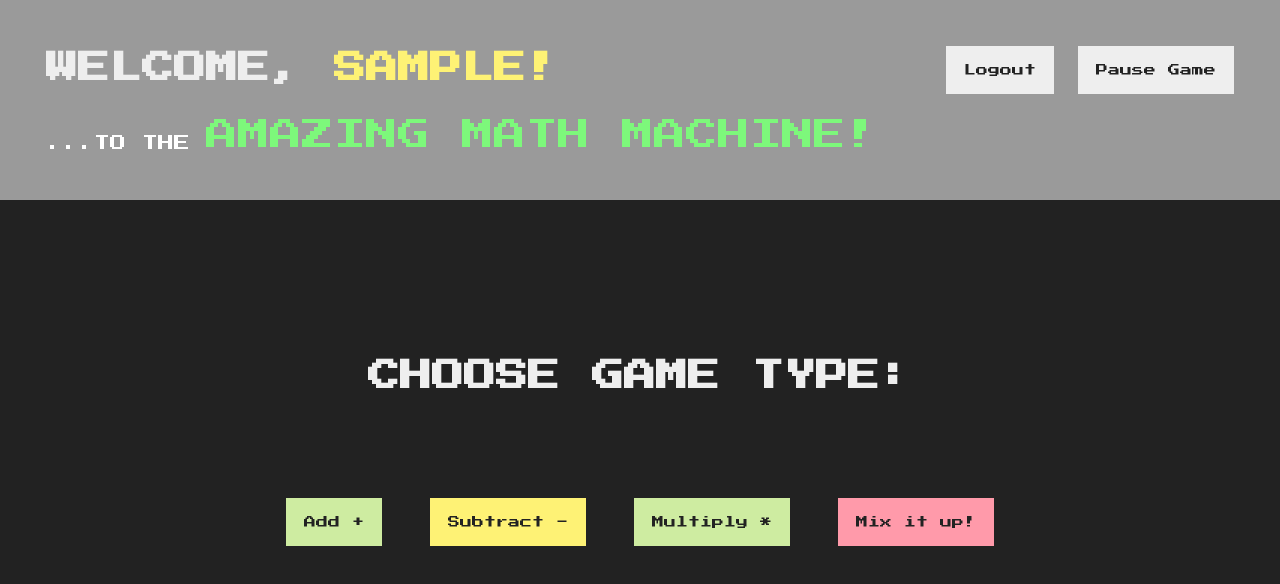
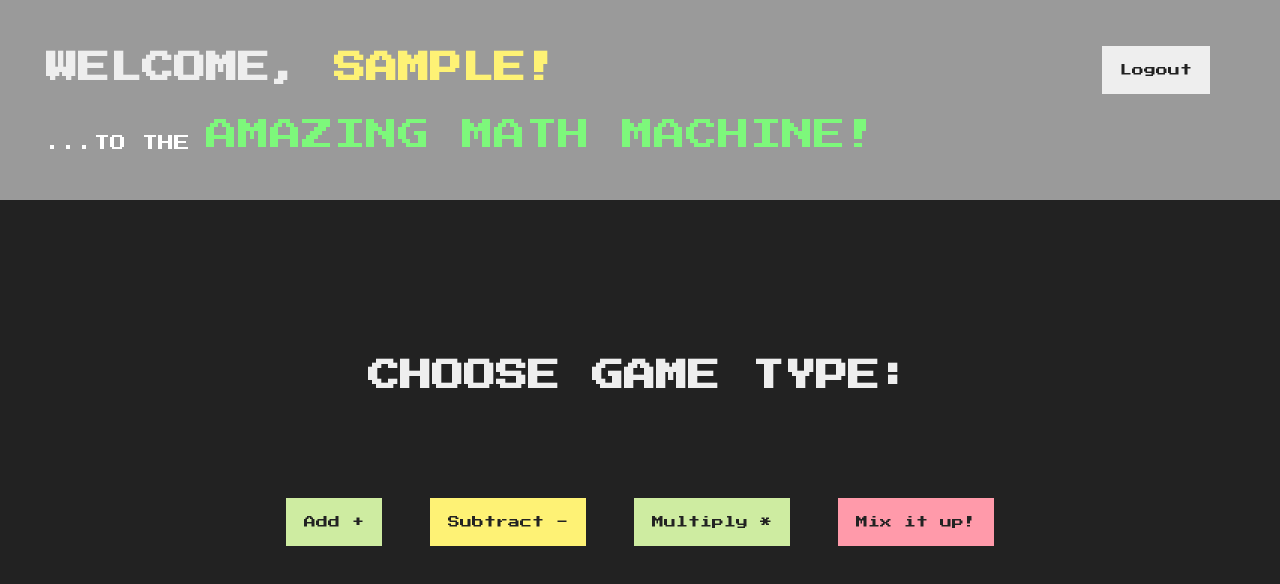
Before and after one commit to jonlld/the-amazing-math-machine, a React (Create React App) app: page / in a window 1280 px wide. Both pictures are taken after typing "Sample" into the empty fields and a click on the button "Login". Shown: the top 584 px of the page. Built offline with nearby package versions, Linux system fonts and the light colour scheme.

Commit message:
Show pause button only when playing

```diff
--- a/src/components/Game/Game.tsx
+++ b/src/components/Game/Game.tsx
@@ -127,7 +127,7 @@ function Game({
     setSum(generateSum(type));
   };
 
-  // BUG this is overwriting setMessage on restart
+  // BUG - overwriting restart setMessage
   // CHECK STRIKES & HANDLE GAME OVER
   useEffect(() => {
     // CONTINUE
@@ -163,9 +163,11 @@ function Game({
           >
             Logout
           </button>
-          <button className="btn  game-header--btn" onClick={onPauseHandler}>
-            Pause Game
-          </button>
+          {isPlaying && (
+            <button className="btn  game-header--btn" onClick={onPauseHandler}>
+              Pause Game
+            </button>
+          )}
         </div>
       </header>
       <main className="game-main">
```
Also changed, not shown: 1 other file (tests, documents, lock files or other folders).
